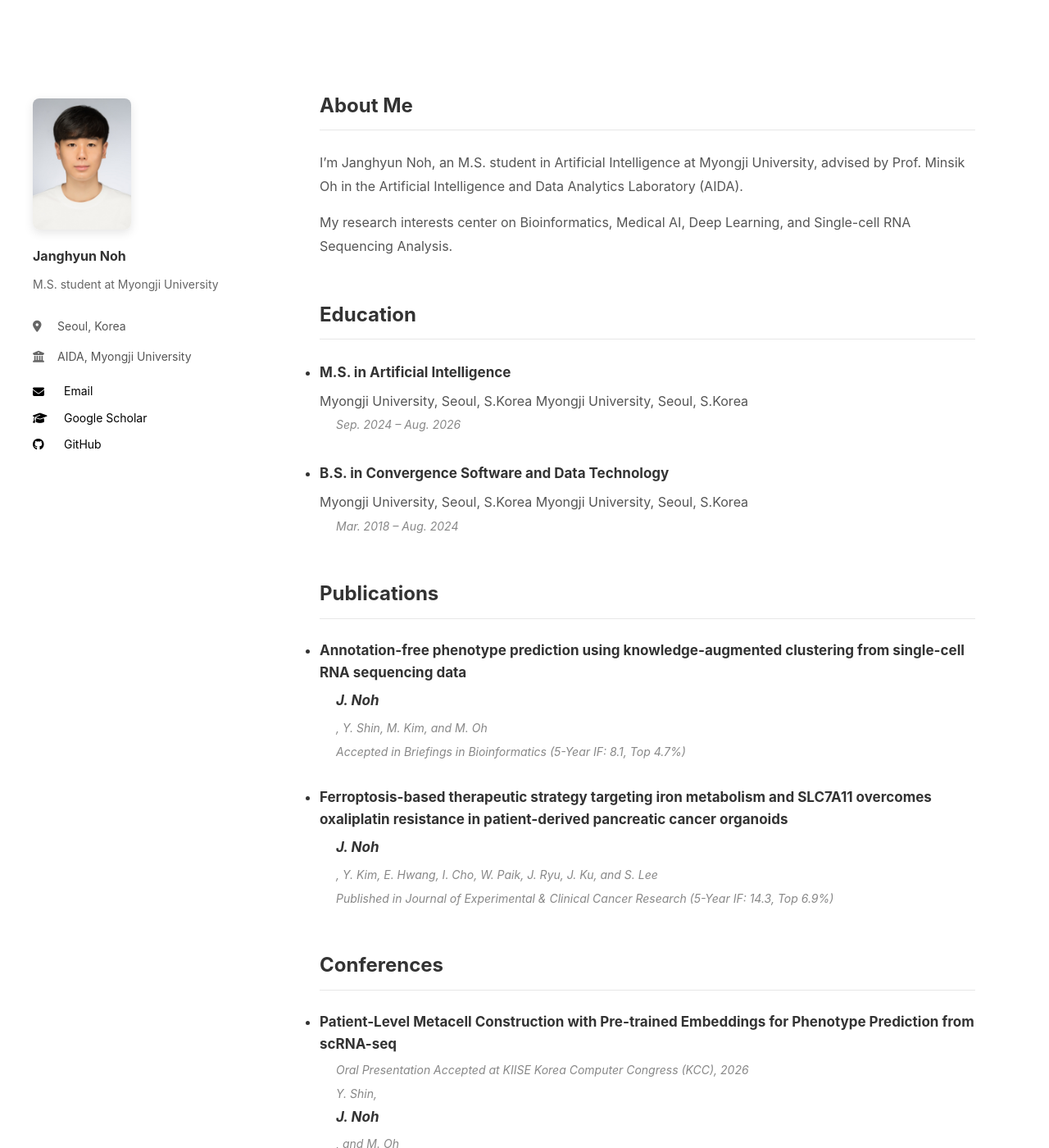
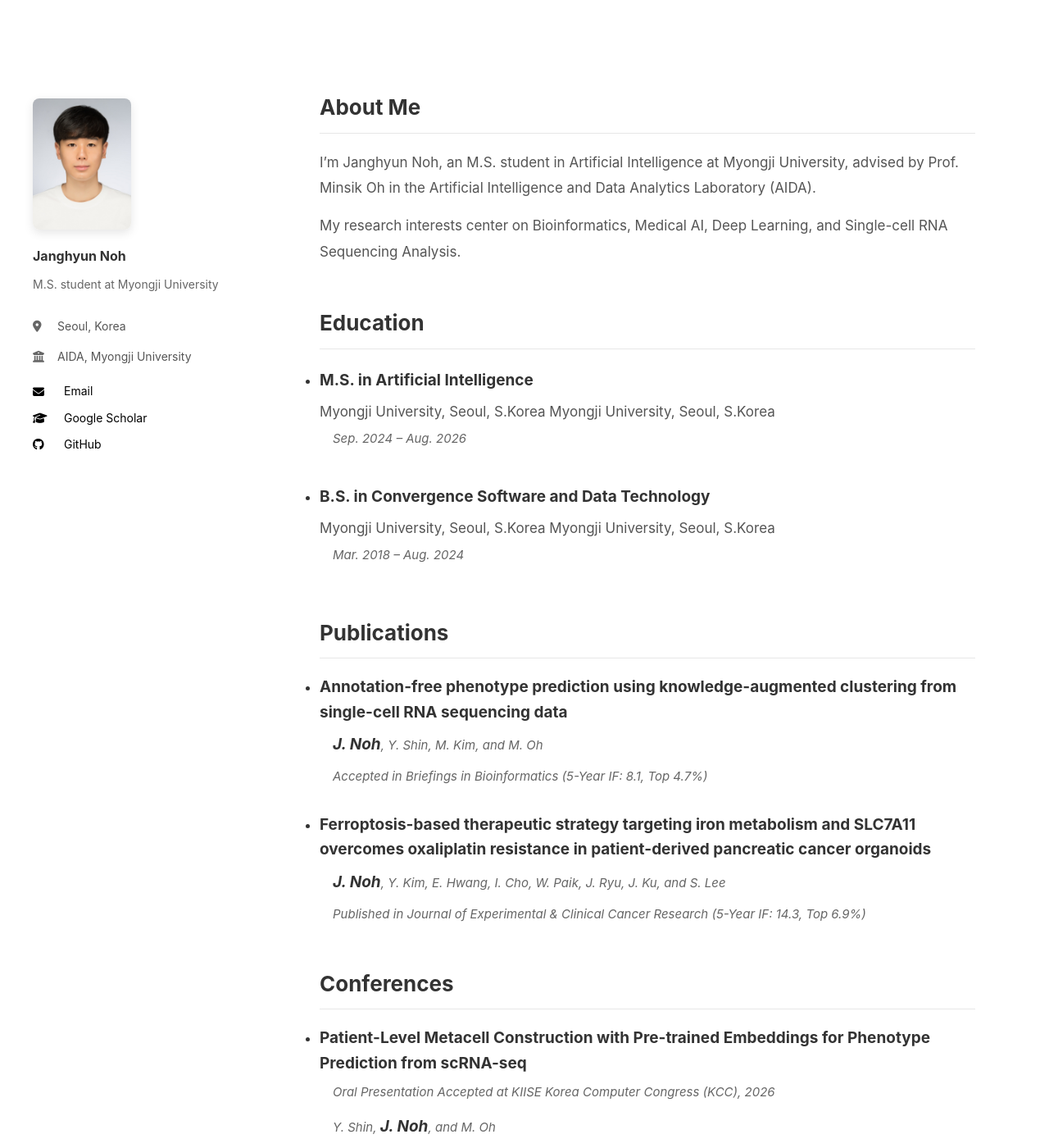
Before and after one commit to janghyunnoh/janghyunnoh.github.io, a Jekyll site: the page built from index.md, in a window 1280 px wide and 1400 px high. Shown: the whole window at 82% size. Built offline with Jekyll 4.4.1, drawn with Linux system fonts in a browser that asks for light colours.

Commit message:
Adjust font sizes and tighten publication spacing; prevent author name wrap

```diff
--- a/assets/css/profile.css
+++ b/assets/css/profile.css
@@ -114,19 +114,19 @@ body {
 }
 
 .main-content h2 {
-    font-size: 24px;
+    font-size: 26px;
     color: #333;
-    margin-bottom: 25px;
+    margin-bottom: 20px;
     font-weight: 700;
     border-bottom: 1px solid #e7e7e7;
     padding-bottom: 10px;
 }
 
 .main-content p {
-    font-size: 16px;
-    line-height: 1.8;
+    font-size: 17px;
+    line-height: 1.85;
     color: #555;
-    margin-bottom: 15px;
+    margin-bottom: 14px;
 }
 
 .main-content a {
@@ -149,26 +149,38 @@ body {
 
 .main-content li strong {
     font-weight: 700;
-    font-size: 17px;
+    font-size: 19px;
     color: #333;
     display: block;
-    margin-bottom: 5px;
+    margin-bottom: 6px;
 }
 
 .main-content li em,
 .main-content .publication-author,
 .main-content .publication-venue,
 .main-content .education-period {
-    font-size: 14px;
-    color: #888;
+    font-size: 15px;
+    color: #666;
     font-style: italic;
-    margin: 4px 0 0;
+    margin: 2px 0 0;
 }
 
-.main-content .publication-author,
-.main-content .publication-venue,
+/* Keep author name on one line and reduce blank gaps */
+.main-content .publication-author {
+    margin: 0 0 2px 16px;
+}
+.main-content .publication-venue {
+    margin: 0 0 10px 16px;
+}
 .main-content .education-period {
-    margin-left: 20px;
+    margin: 2px 0 10px 16px;
+    display: inline-block;
+}
+
+.main-content .publication-author strong.author-name,
+.main-content .publication-venue strong.author-name {
+    white-space: nowrap;
+    display: inline-block;
 }
 
 .main-content p + p {
```
